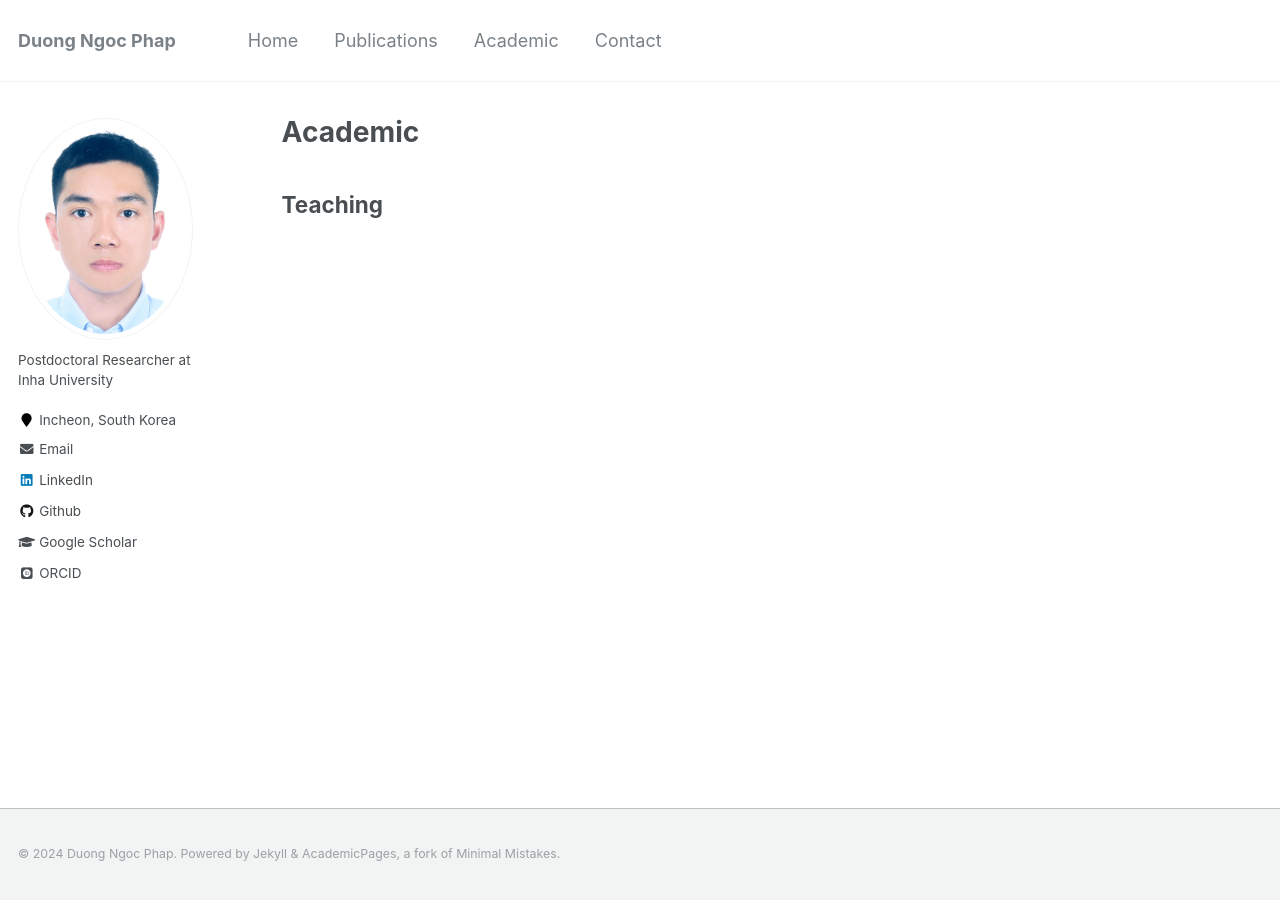
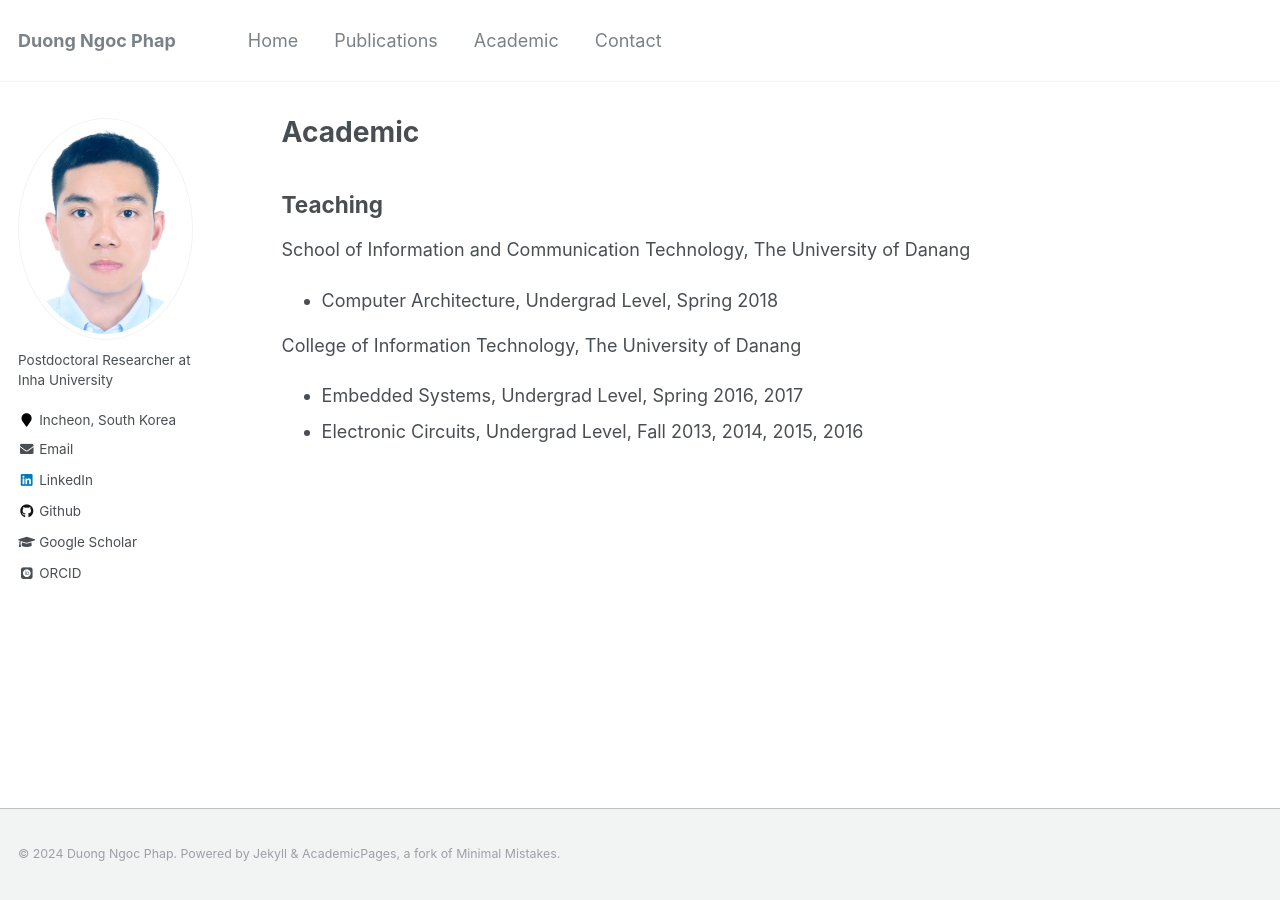
Before and after one commit to phapdn/phapdn.github.io, a Jekyll site: the page built from _pages/teaching.md, in a window 1280 px wide. Built offline with Jekyll 4.4.1, drawn with Linux system fonts in a browser that asks for light colours; some web fonts are replaced.

Commit message:
Update teaching.md

```diff
--- a/_pages/teaching.md
+++ b/_pages/teaching.md
@@ -15,3 +15,9 @@ author_profile: true
 * Embedded Systems Design
 * Electronic circuits
 -->
+School of Information and Communication Technology, The University of Danang
+* Computer Architecture, Undergrad Level, Spring 2018
+
+College of Information Technology, The University of Danang
+* Embedded Systems, Undergrad Level, Spring 2016, 2017
+* Electronic Circuits, Undergrad Level, Fall 2013, 2014, 2015, 2016
```
